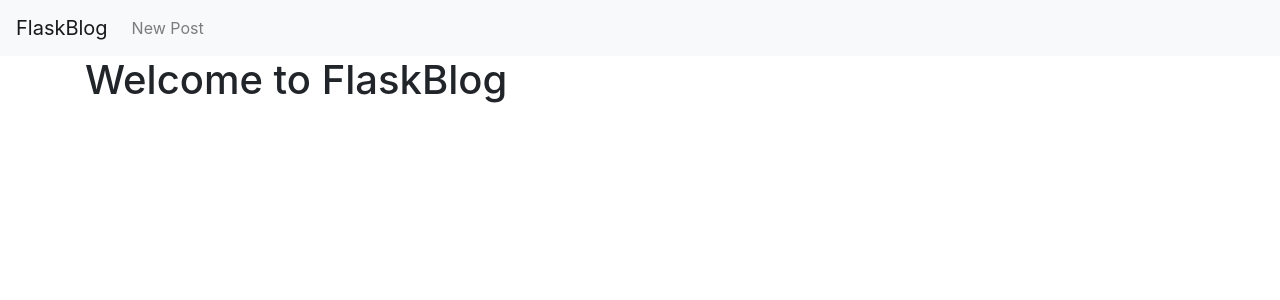
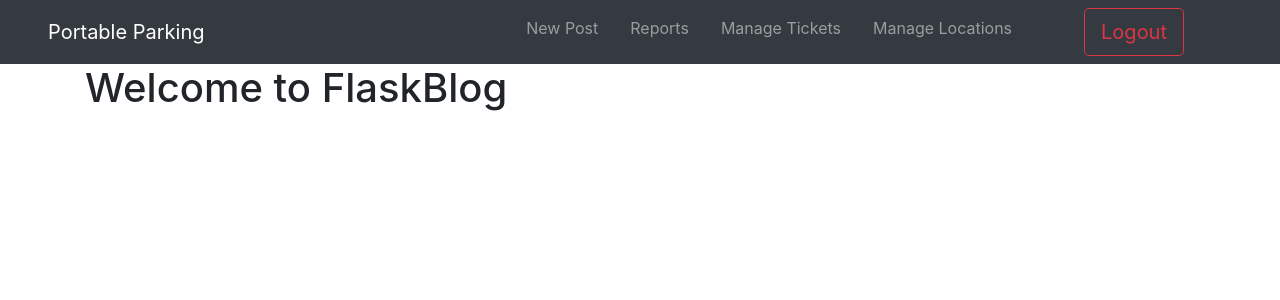
Before and after one commit to reihan703/portable-parking, a Flask app: page / in a window 1280 px wide. Shown: the top 300 px of the page. Run offline with Flask 3, Linux system fonts and the light colour scheme; data that the repository does not hold is empty; some libraries are stand-ins or nearby versions.

Commit message:
WIP | nav bar design updated

```diff
--- a/app.py
+++ b/app.py
@@ -4,6 +4,7 @@ from werkzeug.exceptions import abort
 
 app = Flask(__name__)
 app.config['SECRET_KEY'] = 'your secret key'
+app.config['DEBUG'] = True
 
 
 def get_db_connection():
--- a/templates/base.html
+++ b/templates/base.html
@@ -11,15 +11,27 @@
     <title>{% block title %} {% endblock %}</title>
   </head>
   <body>
-    <nav class="navbar navbar-expand-md navbar-light bg-light">
-        <a class="navbar-brand" href="{{ url_for('index')}}">FlaskBlog</a>
+    <nav class="navbar navbar-expand-md navbar-dark bg-dark px-5">
+        <a class="navbar-brand" href="{{ url_for('index')}}">Portable Parking</a>
         <button class="navbar-toggler" type="button" data-toggle="collapse" data-target="#navbarNav" aria-controls="navbarNav" aria-expanded="false" aria-label="Toggle navigation">
             <span class="navbar-toggler-icon"></span>
         </button>
-        <div class="collapse navbar-collapse" id="navbarNav">
+        <div class="collapse navbar-collapse justify-content-end" id="navbarNav">
             <ul class="navbar-nav">
-            <li class="nav-item">
+            <li class="nav-item mr-3">
                 <a class="nav-link" href="{{url_for('create')}}">New Post</a>
+            </li>
+            <li class="nav-item mr-3">
+                <a class="nav-link" href="{{url_for('create')}}">Reports</a>
+            </li>
+            <li class="nav-item mr-3">
+                <a class="nav-link" href="{{url_for('create')}}">Manage Tickets</a>
+            </li>
+            <li class="nav-item mr-3">
+                <a class="nav-link" href="{{url_for('create')}}">Manage Locations</a>
+            </li>
+            <li class="nav-item mx-5">
+                <button type="button" class="btn btn-outline-danger btn-lg">Logout</button>
             </li>
             </ul>
         </div>
```
